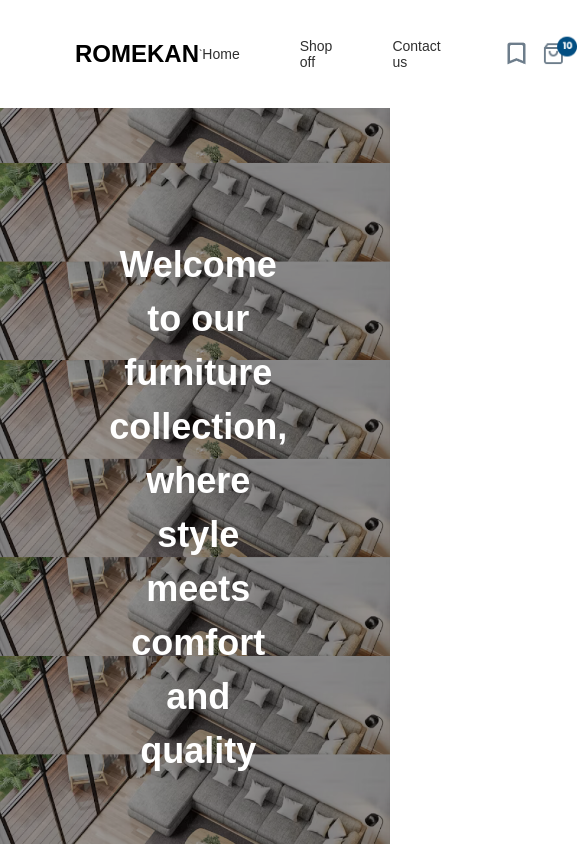
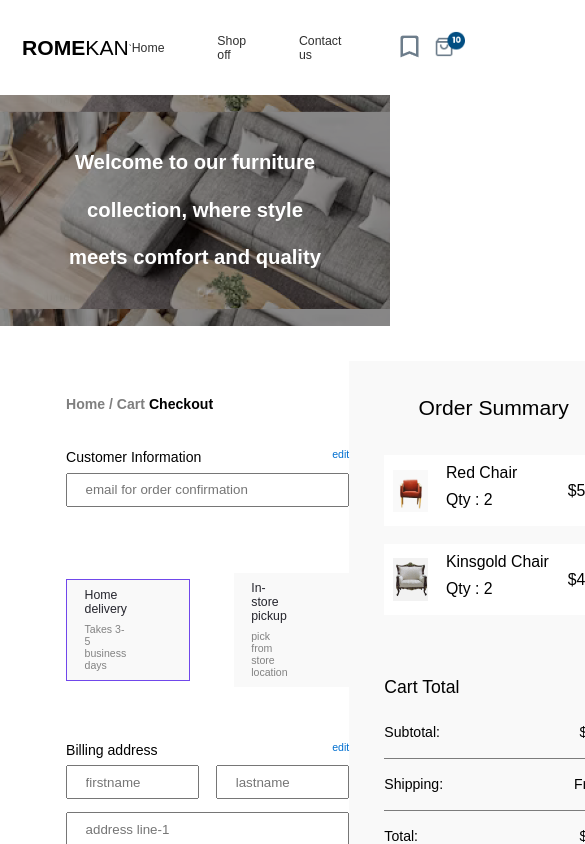
Before and after one commit to jubrealguy/shopping-app, a React (Create React App) app: page /#/cart/checkout in a window 390 px wide. Shown: the top 844 px of the page, 585 px wide, since content can reach past the window. Built offline with nearby package versions, Linux system fonts and the light colour scheme.

Commit message:
browser router

```diff
--- a/package.json
+++ b/package.json
@@ -1,6 +1,7 @@
 {
   "name": "shopping-app",
   "version": "0.1.0",
+  "homepage": "https://jubrealguy.github.io/shopping-app",
   "private": true,
   "dependencies": {
     "@testing-library/jest-dom": "^5.17.0",
@@ -13,6 +14,8 @@
     "web-vitals": "^2.1.4"
   },
   "scripts": {
+    "predeploy": "npm run build",
+    "deploy": "gh-pages -d build",
     "start": "react-scripts start",
     "build": "react-scripts build",
     "test": "react-scripts test",
@@ -35,5 +38,8 @@
       "last 1 firefox version",
       "last 1 safari version"
     ]
+  },
+  "devDependencies": {
+    "gh-pages": "^6.1.1"
   }
 }
--- a/src/App.css
+++ b/src/App.css
@@ -6,6 +6,12 @@
 
 html {
   font-size: 62.5%;
+}
+
+@media screen and (max-width: 900px) {
+  html {
+    font-size: 55%;
+  }
 }
 
 body {
@@ -20,9 +26,15 @@ body {
   padding: 3rem 7.5rem;
 }
 
-.header__primary {
+.header__primary a {
+  color: inherit;
+  text-decoration: none;
   text-transform: uppercase;
   font-size: 2.4rem;
+}
+
+.header__primary a span {
+  font-weight: 400;
 }
 
 .header__nav {
@@ -69,19 +81,48 @@ body {
 .header__text {
   background: url(./img/bg-img.png);
   background-position: center;
-  background-size: 100%;
+  background-size: 115%;
   display: flex;
   align-items: center;
   text-align: center;
-  padding: 13rem 28%;
+  padding: 15rem 25%;
   font-size: 3.6rem;
   line-height: 5.4rem;
   color: #ffffff;
 }
 
+@media screen and (max-width: 900px) {
+  .header__text {
+    background-size: 150%;
+    padding: 12rem 15%;
+    font-size: 2.3rem;
+    line-height: 1.5;
+  }
+}
+
+@media screen and (max-width: 600px) {
+  .header__text {
+    background-size: 200%;
+    padding: 5rem 15%;
+    font-size: 2.3rem;
+    line-height: 5.4rem;
+  }
+}
+
 .section {
   margin-top: 4rem;
   padding: 4rem 7.5rem;
+}
+
+@media screen and (max-width: 900px) {
+  .header {
+    padding: 3rem 2.5rem;
+  }
+
+  .section {
+    background-size: 150%;
+    padding: 4rem 2.5rem;
+  }
 }
 
 .section__nav {
@@ -127,13 +168,20 @@ body {
   margin-bottom: 8rem;
 }
 
+@media screen and (max-width: 900px) {
+  .section__chairs {
+    grid-template-columns: 1fr 1fr;
+  }
+}
+
+
 .card-img {
   display: inline-block;
   width: 100%;
   height: 38.1rem;
   margin-bottom: 1.5rem;
   background: #F9F9F9;
-  padding: 0 5rem;
+  padding: 0 1.5rem;
 }
 
 .card-title {
@@ -528,7 +576,7 @@ body {
 
 .summary__form input {
   width: 1rem;
-  margin-right: 2rem;
+  margin-right: 1.5rem;
 }
 
 .summary__form label span {
--- a/src/App.js
+++ b/src/App.js
@@ -4,11 +4,12 @@ import Main from './components/Main';
 import Footer from './components/Footer';
 import Cart from "./components/Cart"
 import Checkout from './components/Checkout';
-import { Routes, Route } from "react-router-dom";
+import { HashRouter, Routes, Route } from "react-router-dom";
 
 function App() {
   return (
     <div className="App">
+      <HashRouter basename='/'>
         <Header />
         <Routes>
           <Route path='/' element={<Main />}></Route>
@@ -16,6 +17,7 @@ function App() {
           <Route path='/cart/checkout' element={<Checkout />}></Route>
         </Routes>
       <Footer />
+      </HashRouter>
     </div>
   );
 }
--- a/src/components/Cart.js
+++ b/src/components/Cart.js
@@ -52,7 +52,7 @@ const Cart = () => {
                             <span>$950</span>
                         </div>
                     </div>
-                    <Link to="/checkout">Proceed to checkout</Link>
+                    <Link to="/cart/checkout">Proceed to checkout</Link>
                 </div>
             </div>
         </div>
--- a/src/components/Header.js
+++ b/src/components/Header.js
@@ -6,7 +6,7 @@ const Header = () => {
     return (
         <>
             <header className="header">
-                <h1 className="header__primary">Romekan</h1>
+                <h1 className="header__primary"><Link to='/'>Rome<span>kan</span></Link></h1>
                 `<nav className="header__nav">
                     <ul className="header__list">
                         <li className="header__list--item"><a className="header__list--link" href="##">Home</a></li>
--- a/src/index.js
+++ b/src/index.js
@@ -6,8 +6,8 @@ import { BrowserRouter } from 'react-router-dom';
 const root = ReactDOM.createRoot(document.getElementById('root'));
 root.render(
   <React.StrictMode>
-    <BrowserRouter>
+
       <App />
-    </BrowserRouter>
+
   </React.StrictMode>
 );
```
Also changed, not shown: 1 other file (tests, documents, lock files or other folders). Lines whose indentation alone changed are shown as unchanged.
